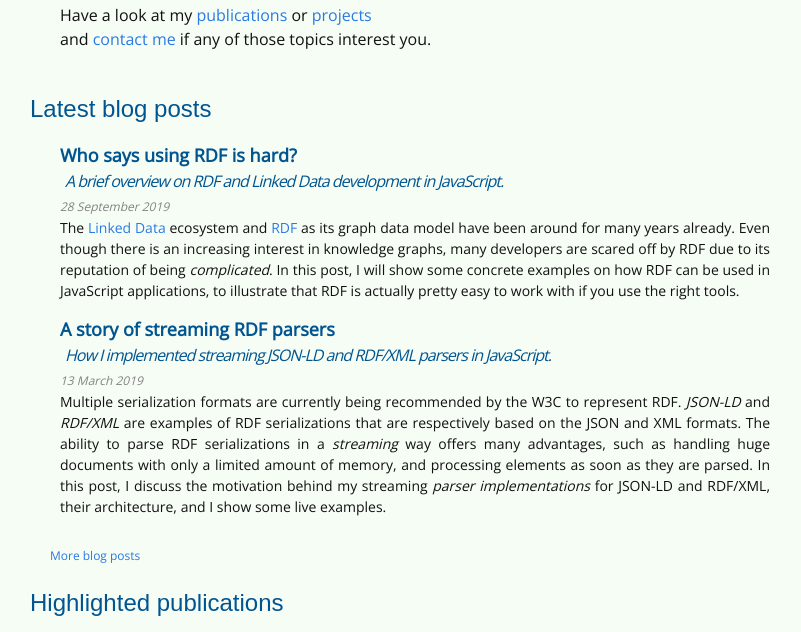
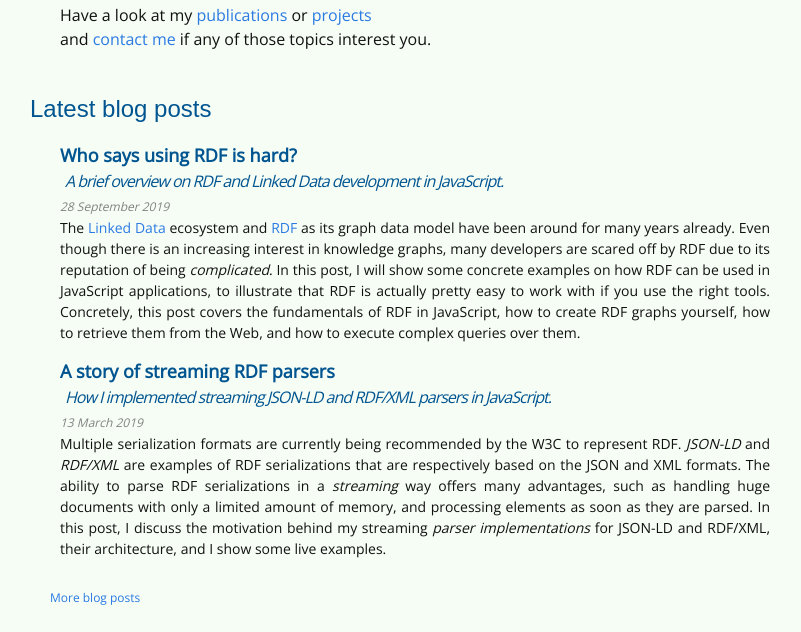
Before and after one commit to rubensworks/rubensworks.net, a Jekyll site: the page built from index.html, in a window 1280 px wide and 900 px high, scrolled down 464 px, cut to the strip 0-632 px from the top of the window. Shown: the whole strip, without its empty margins (240-1041 px from the left). Built offline with Jekyll 4.4.1, drawn with Linux system fonts in a browser that asks for light colours; some web fonts are replaced; some of the changed lines change nothing that is shown.

Commit message:
Add JavaScript introduction to using RDF post

````diff
--- a/_posts/2019-09-27-using-rdf-in-javascript.markdown
+++ b/_posts/2019-09-27-using-rdf-in-javascript.markdown
@@ -14,12 +14,68 @@
 many developers are scared off by RDF due to its reputation of being *complicated*.
 In this post, I will show some concrete examples on how RDF can be used in JavaScript applications,
 to illustrate that RDF is actually pretty easy to work with if you use the right tools.
+Concretely, this post covers the fundamentals of RDF in JavaScript,
+how to create RDF graphs yourself,
+how to retrieve them from the Web,
+and how to execute complex queries over them.
 </p>
 <!--more-->
 
 ## Why JavaScript?
 
-TODO: RDFJS
+The [RDF specification](https://www.w3.org/TR/rdf11-concepts/) describes itself as *"a framework for representing information in the Web"*,
+which makes the Web an essential component in this story.
+The primary programming language for the Web is JavaScript,
+where it can be used for both client-side and [server-side applications](https://nodejs.org/en/).
+Furthermore, JavaScript has become increasingly popular in the recent years,
+with the highly-performant [V8 engine](https://v8.dev/) that can run JavaScript on clients and servers,
+the [npm package manager](https://www.npmjs.com/),
+front-end frameworks such as [React](https://reactjs.org/) and [Angular](https://angular.io/),
+[TypeScript](https://www.typescriptlang.org/) as a typed superset of JavaScript,
+and a continuously improving language powered by the help of [Babel](https://babeljs.io/).
+For these reasons and more, JavaScript is an ideal platform for RDF application development that offers a lot of flexibility.
+
+### RDFJS
+
+Since 2018, the community has converged to a couple of specifications for enabling interoperability between different JavaScript applications,
+under the name of [RDFJS](http://rdf.js.org/).
+Today, most of the popular JavaScript libraries adhere to these specifications,
+which makes it possible to use them interchangeable, and in any combination.
+This allows you to for example use an RDF parser from one developer,
+and pipe its output into an RDF store from another developer.
+
+The foundational part of RDFJS is its [low-level **data model** specification](http://rdf.js.org/data-model-spec/),
+in which JavaScript interfaces are described for representing **RDF terms** and **RDF quads**.
+Five types of terms exist:
+
+* [Named Node](http://rdf.js.org/data-model-spec/#namednode-interface): Represents a thing by IRI, such as `https://www.rubensworks.net/#me`.
+* [Blank Node](http://rdf.js.org/data-model-spec/#blanknode-interface): Represents a thing without an explicit name.
+* [Literal](http://rdf.js.org/data-model-spec/#literal-interface): Represents a raw value of a certain datatype, such as `"Ruben"` or `1992`.
+* [Variable](http://rdf.js.org/data-model-spec/#variable-interface): Represents a variable, which can be used for matching values with in queries.
+* [Default Graph](http://rdf.js.org/data-model-spec/#defaultgraph-interface): Represents the default graph in RDF. Other graphs can be represented with named or blank nodes.
+
+[RDF quads](http://rdf.js.org/data-model-spec/#quad-interface) are defined as an object with RDF terms for **subject**, **predicate**, **object** and **graph**.
+An RDF triple is a simpler form of a quad,
+where the graph is set to the default graph.
+
+Finally, a [Data Factory](http://rdf.js.org/data-model-spec/#datafactory-interface) interface is defined,
+which allows you to easily create terms and quads that conform to this interface.
+Different Data Factory implementations exist, such as [`@rdfjs/data-model`](https://github.com/rdfjs-base/data-model)
+and the factory from [`N3.js`](https://github.com/rdfjs/N3.js#interface-specifications).
+For example, creating a triple representing someone's name with a data factory can be done as follows:
+
+```javascript
+factory.quad(
+  factory.namedNode('https://www.rubensworks.net/#me'),
+  factory.namedNode('http://schema.org/name'),
+  factory.literal('Ruben')
+);
+```
+
+Next to the RDFJS data model,
+separate specifications exist for handling [RDF streams](http://rdf.js.org/stream-spec/)
+and [high-level datasets](https://rdf.js.org/dataset-spec/).
+An overview of all JavaScript libraries that support any of the RDFJS specifications can be found on [https://rdf.js.org/](https://rdf.js.org/).
 
 ## Creating RDF graphs
 
````
